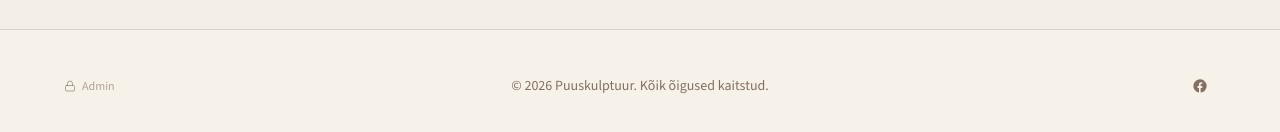
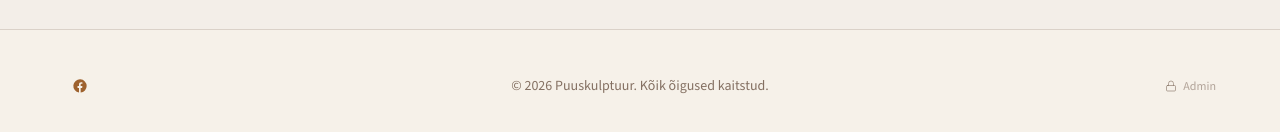
Before and after one commit to vickneee/puuskulpuurid, a React (Vite) app in the folder frontend/: page / in a window 1280 px wide. Shown: the part 4208-4340 px from the top of the page. Built offline with nearby package versions, Linux system fonts and the light colour scheme; no server answers; the database is empty.

Commit message:
Refactor footer layout and update Facebook link with fallback URL

```diff
--- a/frontend/src/components/Footer.tsx
+++ b/frontend/src/components/Footer.tsx
@@ -2,42 +2,41 @@ import { Link } from "react-router-dom";
 import { Lock } from "lucide-react";
 import { useLanguage } from "@/lib/i18n";
 
-// Optional Facebook link read at build time from Vite env var
-const FB_URL = import.meta.env.VITE_FACEBOOK_URL ?? "";
+// Facebook link read at build time from Vite env var with fallback
+const FB_URL = import.meta.env.VITE_FACEBOOK_URL ?? "https://www.facebook.com/puuskulptuur";
 
 const Footer = () => {
   const { t } = useLanguage();
   return (
     <footer className="py-10 px-6 border-t border-border">
       <div className="max-w-6xl mx-auto grid grid-cols-1 gap-4 sm:grid-cols-3 sm:items-center">
-        <Link
-          to="/admin/login"
-          className="flex items-center justify-center sm:justify-start gap-1.5 font-body text-xs text-muted-foreground/60 hover:text-muted-foreground transition-colors"
-        >
-          <Lock className="w-3 h-3" />
-          {t("footer.admin")}
-        </Link>
 
-        <p className="font-body text-sm text-muted-foreground text-center">
-          © 2026 Puuskulptuur. <span>{t("footer.rights")}</span>
-        </p>
-
-        <div className="flex items-center justify-center sm:justify-end">
-          {FB_URL && (
+        <div className="flex items-center justify-center sm:justify-start">
           <a
               href={FB_URL}
               target="_blank"
               rel="noopener noreferrer"
               aria-label="Facebook"
               title="Facebook"
-              className="flex items-center justify-center w-8 h-8 rounded-md text-muted-foreground hover:text-foreground transition-colors"
+              className="flex items-center justify-center w-8 h-8 rounded-md text-accent hover:brightness-110 transition-colors"
           >
             <svg xmlns="http://www.w3.org/2000/svg" viewBox="0 0 24 24" className="w-4 h-4" fill="currentColor" aria-hidden>
               <path d="M22 12a10 10 0 10-11.5 9.9v-7h-2.2V12h2.2V9.8c0-2.2 1.3-3.4 3.2-3.4.9 0 1.9.2 1.9.2v2.1h-1.1c-1.1 0-1.5.7-1.5 1.4V12h2.6l-.4 2.9h-2.2v7A10 10 0 0022 12z" />
             </svg>
           </a>
-          )}
         </div>
+
+        <p className="font-body text-sm text-muted-foreground text-center">
+          © 2026 Puuskulptuur. <span>{t("footer.rights")}</span>
+        </p>
+
+        <Link
+            to="/admin/login"
+            className="flex items-center justify-center sm:justify-end gap-1.5 font-body text-xs text-muted-foreground/60 hover:text-muted-foreground transition-colors"
+        >
+          <Lock className="w-3 h-3" />
+          {t("footer.admin")}
+        </Link>
       </div>
     </footer>
   );
```
Lines whose indentation alone changed are shown as unchanged.
